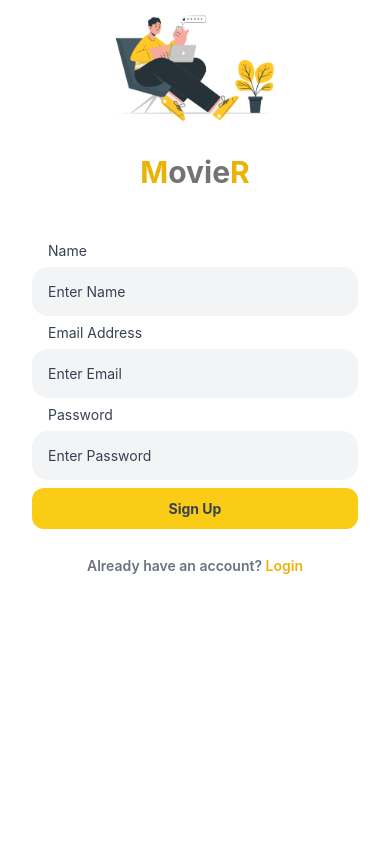
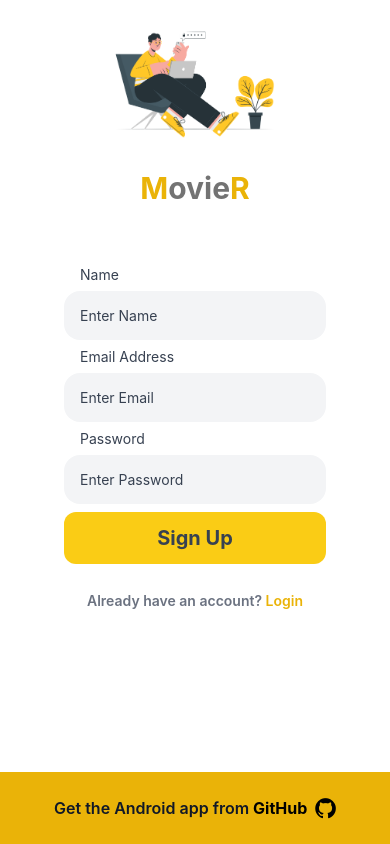
Before and after one commit to Krishnakrish77/movier, a React Native app: screen /SignUp in a window 390 px wide. Built offline with nearby package versions, Linux system fonts and the light colour scheme; no server answers.

Commit message:
Added link to GitHub Releases and cleaned up code

```diff
--- a/components/cast.js
+++ b/components/cast.js
@@ -1,7 +1,6 @@
 import { View, Text, ScrollView, TouchableOpacity, Image, Dimensions } from 'react-native'
 import React from 'react'
-import { fallbackPersonImage, image185, image342 } from '../api/moviedb';
-var {width, height} = Dimensions.get('window');
+import { fallbackPersonImage, image185 } from '../api/moviedb';
 
 export default function Cast({cast, navigation}) {
   return (
--- a/components/floatingButton.js
+++ b/components/floatingButton.js
@@ -1,7 +1,7 @@
 // components/FloatingButton.js
 
 import React from 'react';
-import { TouchableOpacity, Text, StyleSheet } from 'react-native';
+import { TouchableOpacity, Text } from 'react-native';
 
 export const FloatingButton = ({ onPress }) => {
   return (
--- a/components/movieList.js
+++ b/components/movieList.js
@@ -1,7 +1,7 @@
 import { View, Text, ScrollView, TouchableWithoutFeedback, Image, Dimensions, TouchableOpacity } from 'react-native'
 import React from 'react'
 import { useNavigation } from '@react-navigation/native';
-import { fallbackMoviePoster, image185, image342, poster342 } from '../api/moviedb';
+import { fallbackMoviePoster, image185 } from '../api/moviedb';
 import { styles } from '../theme';
 const {width, height} =  Dimensions.get('window');
 
--- a/components/watchproviders.js
+++ b/components/watchproviders.js
@@ -1,7 +1,6 @@
 import { View, Text, ScrollView, TouchableOpacity, Image, Dimensions } from 'react-native'
 import React from 'react'
 import { fallbackWatchProviderImage, image185 } from '../api/moviedb'
-var {width, height} = Dimensions.get('window');
 
 const WatchProviders = ({watchproviders}) => {
   return (
--- a/screens/HomeScreen.js
+++ b/screens/HomeScreen.js
@@ -1,12 +1,9 @@
-import { View, Text, Pressable, ScrollView, Platform } from 'react-native'
+import { View, ScrollView, Platform } from 'react-native'
 import React, { useEffect, useState } from 'react'
 import TrendingMovies from '../components/trendingMovies';
 import MovieList from '../components/movieList';
 import { fetchTopRatedMovies, fetchTrendingMovies, fetchUpcomingMovies } from '../api/moviedb';
-import { useNavigation } from '@react-navigation/native';
 import Loading from '../components/loading';
-import { styles } from '../theme';
-// import { getAuth, signOut } from "firebase/auth";
 import { auth } from '../firebaseConfig';
 import Header from '../components/header';
 
@@ -18,7 +15,6 @@ export default function HomeScreen() {
   const [upcoming, setUpcoming] = useState([]);
   const [topRated, setTopRated] = useState([]);
   const [loading, setLoading] = useState(true);
-  // const auth = getAuth();
 
   const handleLogout = async () => {
     signOut(auth).then(() => {
--- a/screens/LoginScreen.js
+++ b/screens/LoginScreen.js
@@ -1,10 +1,13 @@
 import React, { useState } from 'react';
-import { View, Text, TextInput, Image, Pressable } from 'react-native';
+import { View, Text, TextInput, Image, Pressable, Platform, Linking } from 'react-native';
 import { SafeAreaView } from 'react-native-safe-area-context';
 import { StatusBar } from 'expo-status-bar';
 import { getAuth, sendPasswordResetEmail, signInWithEmailAndPassword } from "firebase/auth";
 import { app } from "../firebaseConfig";
+import { FontAwesome } from '@expo/vector-icons';
 import { styles } from '../theme';
+
+const platform = Platform.OS;
 
 const LoginScreen = ({ navigation: { navigate } }) => {
   const [email, setEmail] = useState('');
@@ -51,7 +54,7 @@ const LoginScreen = ({ navigation: { navigate } }) => {
     <View className="flex-1 w-full items-center justify-center bg-neutral-500">
       <SafeAreaView className="flex">
         <StatusBar style="light" />
-        <View  className="flex-row justify-center">
+        <View className="flex-row justify-center mt-4">
           <Image source={require('../assets/images/login.png')}
           style={{width: 200, height: 200}} />
         </View>
@@ -96,6 +99,11 @@ const LoginScreen = ({ navigation: { navigate } }) => {
               </Pressable>
           </View>
         </View>
+        { platform == 'web' && platform != 'ios' &&
+          <Pressable className='flex-row w-full bg-yellow-500 p-6 items-center justify-center' onPress={() => Linking.openURL('https://github.com/Krishnakrish77/movier/releases')}>
+              <Text className="font-semibold text-base text-gray-900">Get the Android app from </Text><Text className='font-bold text-base pr-2'>GitHub</Text><FontAwesome name="github" size={24} color="black" />
+          </Pressable>
+          }
     </View>
   );
 };
--- a/screens/PersonScreen.js
+++ b/screens/PersonScreen.js
@@ -5,7 +5,7 @@ import { HeartIcon } from 'react-native-heroicons/solid'
 import { SafeAreaView } from 'react-native-safe-area-context';
 import { useNavigation, useRoute } from '@react-navigation/native';
 import MovieList from '../components/movieList';
-import { fallbackPersonImage, fetchPersonDetails, fetchPersonMovies, image185, image342, image500 } from '../api/moviedb';
+import { fallbackPersonImage, fetchPersonDetails, fetchPersonMovies, image342 } from '../api/moviedb';
 import Loading from '../components/loading';
 import { styles } from '../theme';
 
--- a/screens/ProfileScreen.js
+++ b/screens/ProfileScreen.js
@@ -1,10 +1,10 @@
 // screens/ProfileScreen.js
 
-import React, { useEffect, useState } from 'react';
+import React, { useState } from 'react';
 import { View, Text, TextInput, Pressable, Platform } from 'react-native';
 import { UserCircleIcon, EnvelopeIcon } from 'react-native-heroicons/solid'
 import { MaterialIcons } from '@expo/vector-icons';
-import { getAuth, signOut, updateProfile } from "firebase/auth";
+import { getAuth, updateProfile } from "firebase/auth";
 import { useNavigation } from '@react-navigation/native';
 import Header from '../components/header';
 import { collection, doc, getDocs, query, runTransaction, updateDoc, where } from 'firebase/firestore';
--- a/screens/SignUpScreen.js
+++ b/screens/SignUpScreen.js
@@ -1,14 +1,16 @@
-import { View, Text, Pressable, Image, TextInput } from 'react-native'
+import { View, Text, Pressable, Image, TextInput, Platform, Linking } from 'react-native'
 import React, { useState } from 'react'
 import { StatusBar } from 'expo-status-bar';
 import { SafeAreaView } from 'react-native-safe-area-context'
 import { useNavigation } from '@react-navigation/native';
 import { getAuth, createUserWithEmailAndPassword, updateProfile } from "firebase/auth";
 import { styles } from '../theme';
+import { FontAwesome } from '@expo/vector-icons';
 import { firestoreDB } from '../firebaseConfig';
 import { doc, setDoc } from 'firebase/firestore';
 
-// subscribe for more videos like this :)
+const platform = Platform.OS;
+
 export default function SignUpScreen({ navigation: { navigate } }) {
     const [name, setName] = useState('');
     const [email, setEmail] = useState('');
@@ -50,7 +52,7 @@ export default function SignUpScreen({ navigation: { navigate } }) {
     <View className="flex-1 bg-white">
       <SafeAreaView className="flex">
         <StatusBar style="light" />
-        <View className="flex-row justify-center py-3">
+        <View className="flex-row justify-center py-3 mt-4">
             <Image source={require('../assets/images/signup.png')}
                 style={{width: 165, height: 110}} />
         </View>
@@ -58,7 +60,7 @@ export default function SignUpScreen({ navigation: { navigate } }) {
       <Text className="text-white text-3xl font-bold p-5 text-center">
           <Text style={styles.text}>M</Text><Text className="text-neutral-500">ovie</Text><Text style={styles.text}>R</Text>
         </Text>
-      <View className="flex-1 bg-white px-8 pt-8"
+      <View className="flex-1 bg-white w-full px-16 pt-10"
         style={{borderTopLeftRadius: 50, borderTopRightRadius: 50}}
       >
         <View className="form space-y-2">
@@ -87,7 +89,7 @@ export default function SignUpScreen({ navigation: { navigate } }) {
             <Pressable
                 className="py-3 bg-yellow-400 rounded-xl"
             >
-                <Text className="font-xl font-bold text-center text-gray-700" onPress={handleUserCreation} onClick={handleUserCreation}>
+                <Text className="text-xl font-bold text-center text-gray-700" onPress={handleUserCreation} onClick={handleUserCreation}>
                     Sign Up
                 </Text>
             </Pressable>
@@ -99,6 +101,11 @@ export default function SignUpScreen({ navigation: { navigate } }) {
             </Pressable>
         </View>
       </View>
+      { platform == 'web' && platform != 'ios' &&
+        <Pressable className='flex-row w-full bg-yellow-500 p-6 items-center justify-center' onPress={() => Linking.openURL('https://github.com/Krishnakrish77/movier/releases')}>
+            <Text className="font-semibold text-base text-gray-900">Get the Android app from </Text><Text className='font-bold text-base pr-2'>GitHub</Text><FontAwesome name="github" size={24} color="black" />
+        </Pressable>
+      }
     </View>
   )
 }
```
